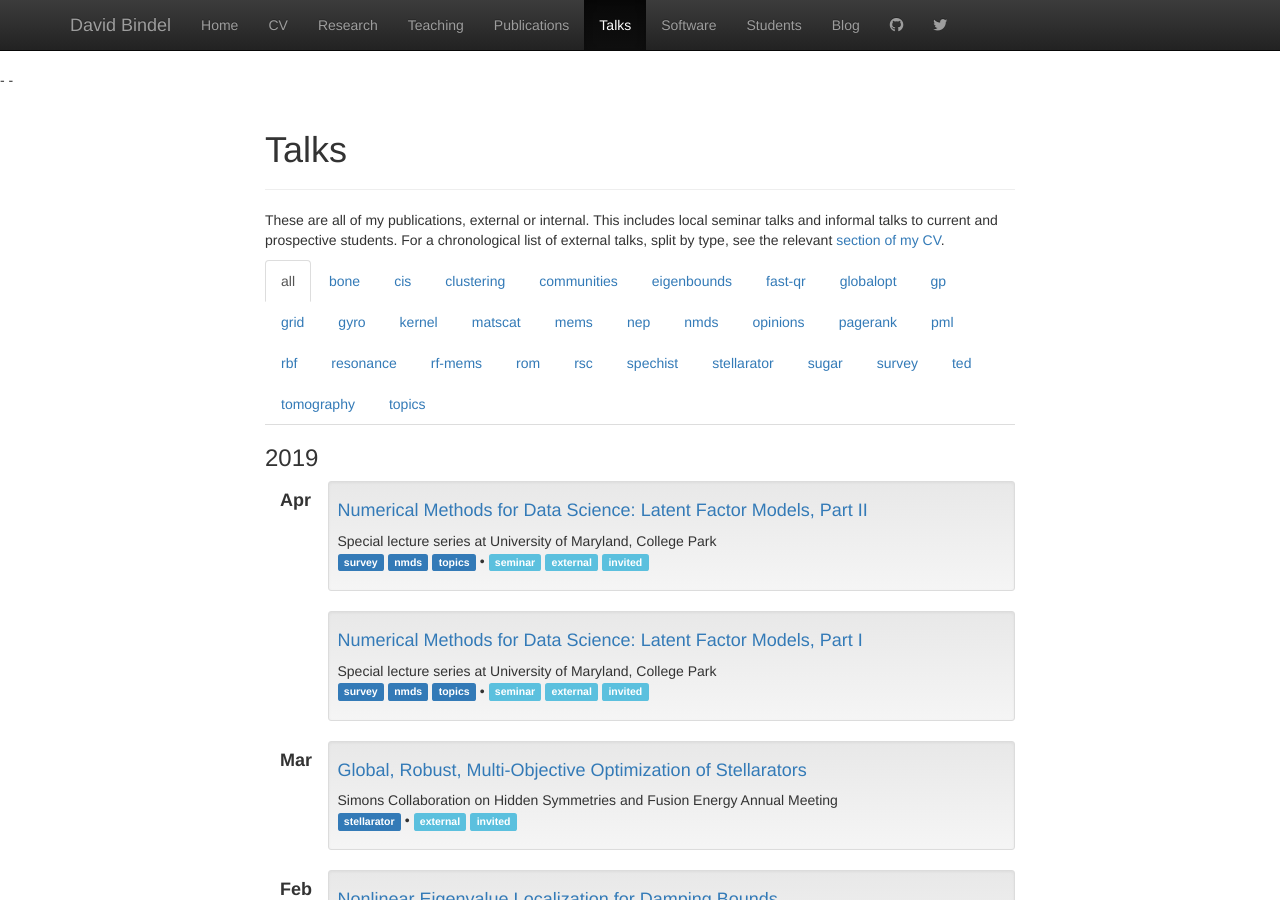
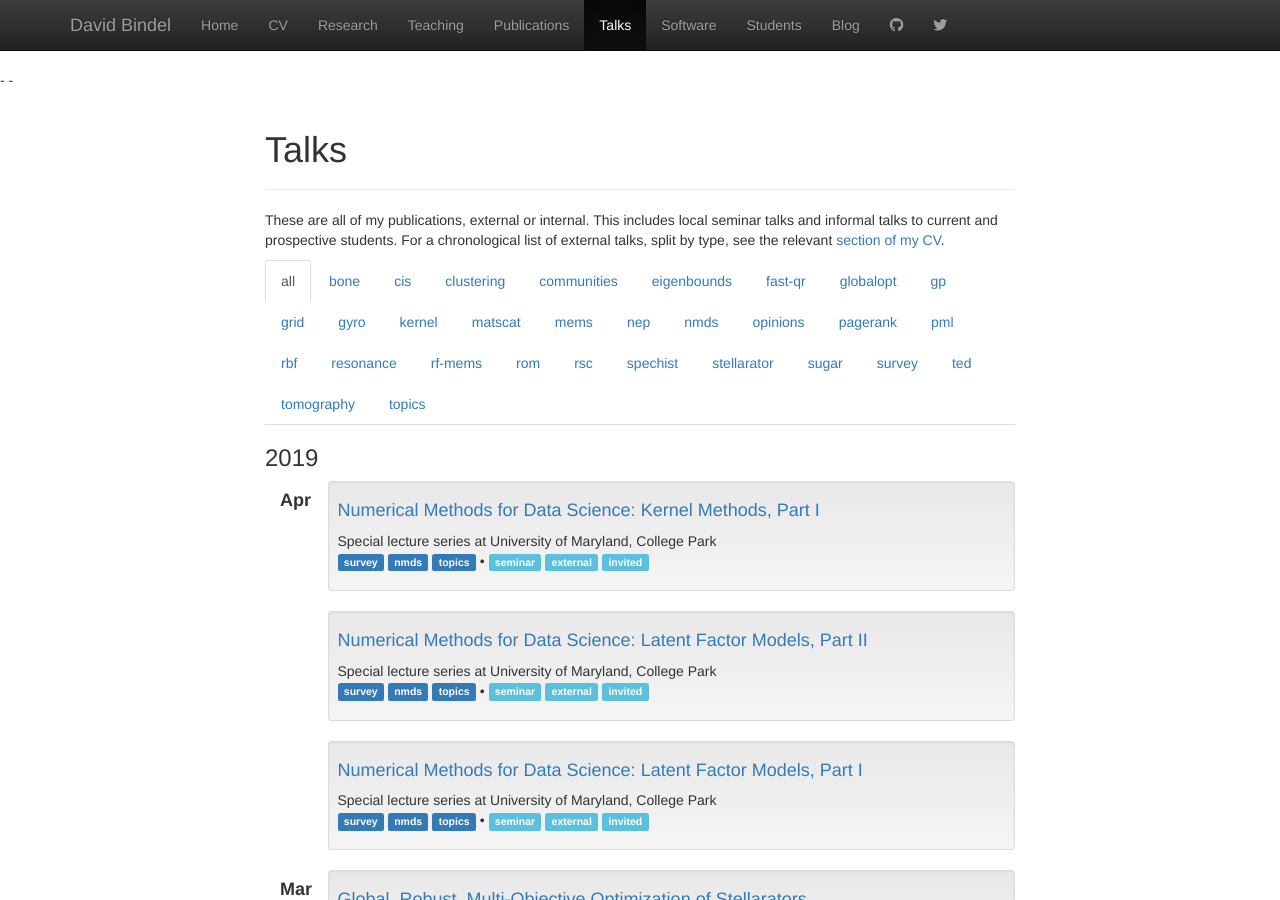
Before and after one commit to dbindel/cornell_web, a Jekyll site: the page built from talks.html, in a window 1280 px wide and 900 px high. Built offline with Jekyll 4.4.1, drawn with Linux system fonts in a browser that asks for light colours; nearby versions of some CDN libraries.

Commit message:
Add links for first kernel talk at UMCP.

```diff
--- a/_data/present.yml
+++ b/_data/present.yml
@@ -1106,3 +1106,10 @@
   tags: [survey, nmds, topics]
   where: Special lecture series at University of Maryland, College Park
   type: [seminar, external, invited]
+-
+  file: 2019-04-umcp/umcp-kernel1.pdf
+  which: kernel1
+  title: "Numerical Methods for Data Science: Kernel Methods, Part I"
+  tags: [survey, nmds, topics]
+  where: Special lecture series at University of Maryland, College Park
+  type: [seminar, external, invited]
```
Also changed, not shown: _blurbs/nmds-umcp.md (+2 -2 lines).
